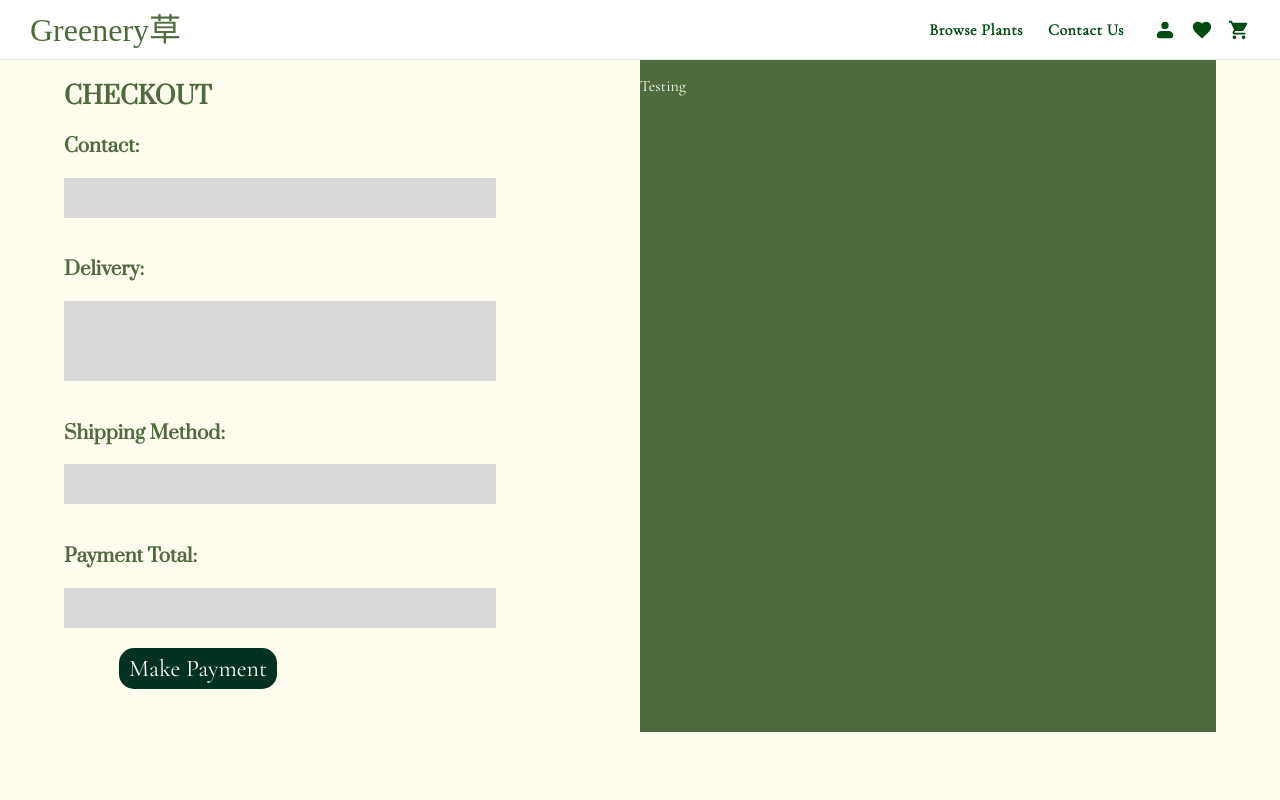
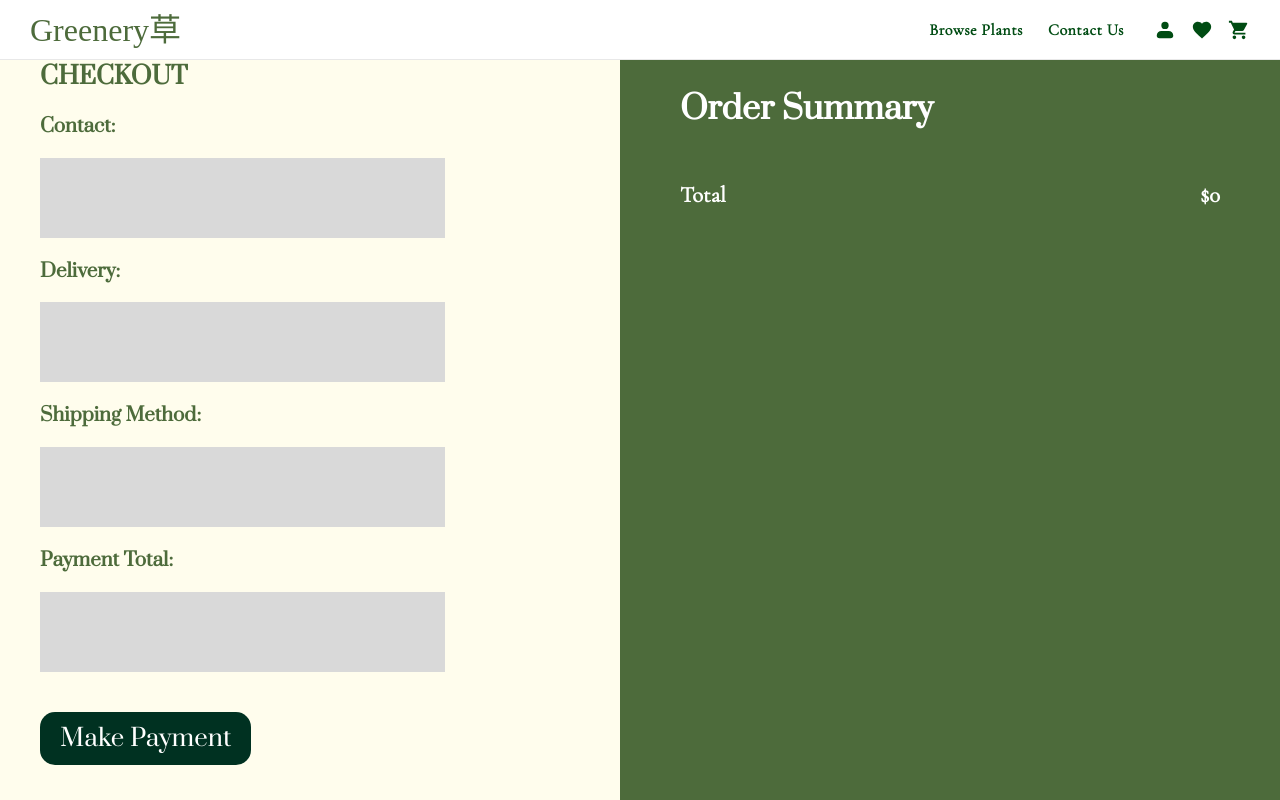
Before and after one commit to Greeneery/main, a Flask app: page /check-out-page in a window 1280 px wide. Run offline with Flask 3, Linux system fonts and the light colour scheme; data that the repository does not hold is empty; some web fonts are replaced.

Commit message:
sql and checkoutpage design
Removed the hodgepodge solution with the <br>. Implemented more css. more margins, more padding. Overrode the content-wrapper for this specific page. Implemented some sql for this page. temp login.

```diff
--- a/templates/checkOutPage.html
+++ b/templates/checkOutPage.html
@@ -2,95 +2,74 @@
 
 {% block content %}
 
-<html>
+<style>
+    .content-wrapper
+    {
+        padding: 0 !important;
+        margin: 0 !important;
+        width: 100% !important;
+        max-width: none !important;
+    }
+
+    html, body
+    {
+        height: 100%;
+        margin: 0;
+        padding: 0;
+    }
+</style>
+
     <div class="checkout-container">
-        <head>
-            <title>"Checkout Page"</title>
-        </head>
-        <body>
-            <br>
             <div class= "halves-container">
                 <div class= "div-left-half">
-                        <section style= margin:auto;>
+                        <section>
                         <h1 style= "color: #4D6B3B; font-family: 'Prata', serif;">CHECKOUT</h1>
                             <div>
                                 <h3 style= "color: #4D6B3B; font-family: 'Prata', serif;">Contact:</h3>
                                 <div class="checkout-details">
-                                    <br>
-                                    <br>
                                 </div>
-                                <br>
                             </div>
 
                             <div>
                                 <h3 style= "color: #4D6B3B; font-family: 'Prata', serif;">Delivery:</h3>
                                 <div class="checkout-details">
-                                    <br>
-                                    <br>
-                                    <br>
-                                    <br>
                                 </div>
-                                <br>
                             </div>
 
                             <div>
                                 <h3 style= "color: #4D6B3B; font-family: 'Prata', serif;">Shipping Method:</h3>
                                 <div class="checkout-details">
-                                    <br>
-                                    <br>
                                 </div>
-                                <br>
                             </div>
 
                             <div>
                                 <h3 style= "color: #4D6B3B; font-family: 'Prata', serif;">Payment Total:</h3>
                                 <div class="checkout-details">
-                                    <br>
-                                    <br>
                                 </div>
                             </div>
 
-                            <button class="checkout-button">Make Payment</button>
-                        </form>
+                            <form action="{{ url_for('views.processCheckout') }}" method="POST">
+                                <button class="checkout-button">Make Payment</button>
+                            </form>
                     </section>
                 </div>
 
                 <div class= "div-right-half">
-                    <p style= "color: white;">Testing</p>
-                    <br>
-                    <br>
-                    <br>
-                    <br>
-                    <br>
-                    <br>
-                    <br>
-                    <br>
-                    <br>
-                    <br>
-                    <br>
-                    <br>
-                    <br>
-                    <br>
-                    <br>
-                    <br>
-                    <br>
-                    <br>
-                    <br>
-                    <br>
-                    <br>
-                    <br>
-                    <br>
-                    <br>
-                    <br>
-                    <br>
-                    <br>
-                    <br>
-                    <br>
-                    <br>
-                    <br>
+                    <h2 class="summary-title">Order Summary</h2>
+                        {% for item in cart_items %}
+                            <div class="summary-item">
+                                <span>{{ item.commonName }}</span>
+                                <span>${{ item.subtotal }}</span>
+                            </div>
+                        {% endfor %}
+
+                        <div class="summary-total">
+                            <span>Total</span>
+                            <span>${{ total }}</span>
+                        </div>
+                    </div>
                 </div>
             </div>
-        </body>
     </div>
 
     <style>
@@ -98,31 +77,27 @@
         {
             display: flex;
             width: 100%;
-        }
-
-        .div-right-half
-        {
-            background-color: #4D6B3B;
-            width: 50%;
             height: 100%;
         }
 
         .div-left-half
         {
             width: 50%;
-            height: 100%;
+            padding: 40px;
         }
 
         .checkout-details
         {
             background-color: #D9D9D9;
             width: 75%;
+            height: 80px;
+            margin-bottom: 20px;
         }
 
         .checkout-container
         {
             width: 100%;
-            height: 100%;
+            height: 100vh;
         }
 
         .checkout-button
@@ -131,20 +106,57 @@
             font-family: 'Prata', serif;
             color: white;
             border: none;
-            padding: 6px 10px;
+            padding: 10px 20px;
             border-radius: 15px;
-            float: right;
             font-size: 1.5rem;
             cursor: pointer;
-            font-family: inherit;
             margin-top: 20px;
-            margin-right: 63%;
         }
 
         .checkout-button:hover
         {
             background-color: #007B53;
         }
+
+        .div-right-half
+        {
+            width: 50%;
+            background-color: #4D6B3B;
+            padding: 60px;
+            display: flex;
+            flex-direction: column;
+            justify-content: flex-start;
+            color: white;
+        }
+
+        .order-summary
+        {
+            width: 100%;
+        }
+
+        .summary-title
+        {
+            font-family: 'Prata', serif;
+            font-size: 2rem;
+            margin-bottom: 30px;
+        }
+
+        .summary-item,
+        .summary-total
+        {
+            display: flex;
+            justify-content: space-between;
+            font-size: 1.2rem;
+            margin-bottom: 15px;
+        }
+
+        .summary-total
+        {
+            font-weight: bold;
+            font-size: 1.4rem;
+            margin-top: 20px;
+        }
+
     </style>
 
 {% endblock %}
--- a/views.py
+++ b/views.py
@@ -70,7 +70,95 @@ def contactPage():
 
 @views.route('/check-out-page')
 def checkOutPage():
-    return render_template("checkOutPage.html")
+    user_id = 1  # TEMP until login system is done
+
+    # 1. Get cartID
+    cart_row = execute_query(
+        "SELECT cartID FROM Cart WHERE user_id = %s",
+        (user_id,),
+        fetch="one"
+    )
+
+    if not cart_row:
+        return render_template("checkOutPage.html", cart_items=[], total=0)
+
+    cart_id = cart_row["cartID"]
+
+    # 2. Load cart items
+    cart_items = execute_query("""
+        SELECT
+            ci.cartItemID,
+            p.plantID,
+            p.commonName,
+            p.price,
+            ci.quantity,
+            (p.price * ci.quantity) AS subtotal
+        FROM Cart_Items ci
+        JOIN Plants p ON ci.plantID = p.plantID
+        WHERE ci.cartID = %s
+    """, (cart_id,), fetch="all")
+
+    # 3. Load total
+    total_row = execute_query("""
+        SELECT SUM(p.price * ci.quantity) AS total
+        FROM Cart_Items ci
+        JOIN Plants p ON ci.plantID = p.plantID
+        WHERE ci.cartID = %s
+    """, (cart_id,), fetch="one")
+
+    total = total_row["total"] if total_row["total"] else 0
+
+    return render_template("checkOutPage.html", cart_items=cart_items, total=total)
+
+@views.route('/process-checkout', methods=['POST'])
+def processCheckout():
+    user_id = 1  # TEMP
+
+    # 1. Get cartID
+    cart_row = execute_query(
+        "SELECT cartID FROM Cart WHERE user_id = %s",
+        (user_id,),
+        fetch="one"
+    )
+
+    if not cart_row:
+        return redirect(url_for('views.purchaseConfirmPage'))
+
+    cart_id = cart_row["cartID"]
+
+    # 2. Calculate total
+    total_row = execute_query("""
+        SELECT SUM(p.price * ci.quantity) AS total
+        FROM Cart_Items ci
+        JOIN Plants p ON ci.plantID = p.plantID
+        WHERE ci.cartID = %s
+    """, (cart_id,), fetch="one")
+
+    total = total_row["total"] if total_row["total"] else 0
+
+    # 3. Create order
+    order_id = execute_query("""
+        INSERT INTO Orders (user_id, totalAmount, isGift, shippingAddressAtTime)
+        VALUES (%s, %s, %s, %s)
+    """, (user_id, total, False, "Default Address"), fetch="none")
+
+    # 4. Insert order items
+    execute_query("""
+        INSERT INTO Order_Items (orderID, plantID, quantity, priceAtPurchase)
+        SELECT
+            %s,
+            ci.plantID,
+            ci.quantity,
+            p.price
+        FROM Cart_Items ci
+        JOIN Plants p ON ci.plantID = p.plantID
+        WHERE ci.cartID = %s
+    """, (order_id, cart_id), fetch="none")
+
+    # 5. Clear cart
+    execute_query("DELETE FROM Cart_Items WHERE cartID = %s", (cart_id,), fetch="none")
+
+    return redirect(url_for('views.purchaseConfirmPage'))
 
 @views.route('/detail-page')
 def detailPage():
```
